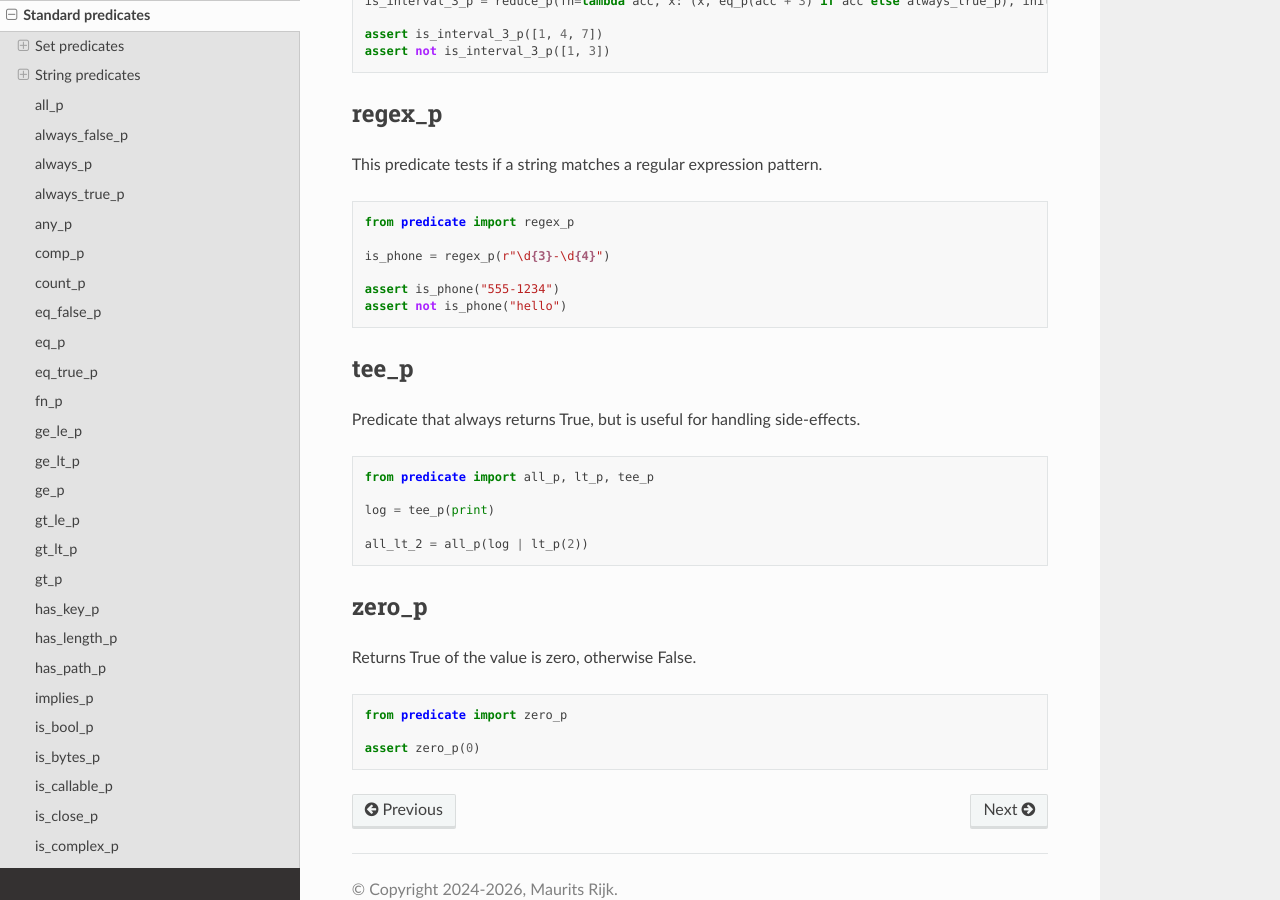
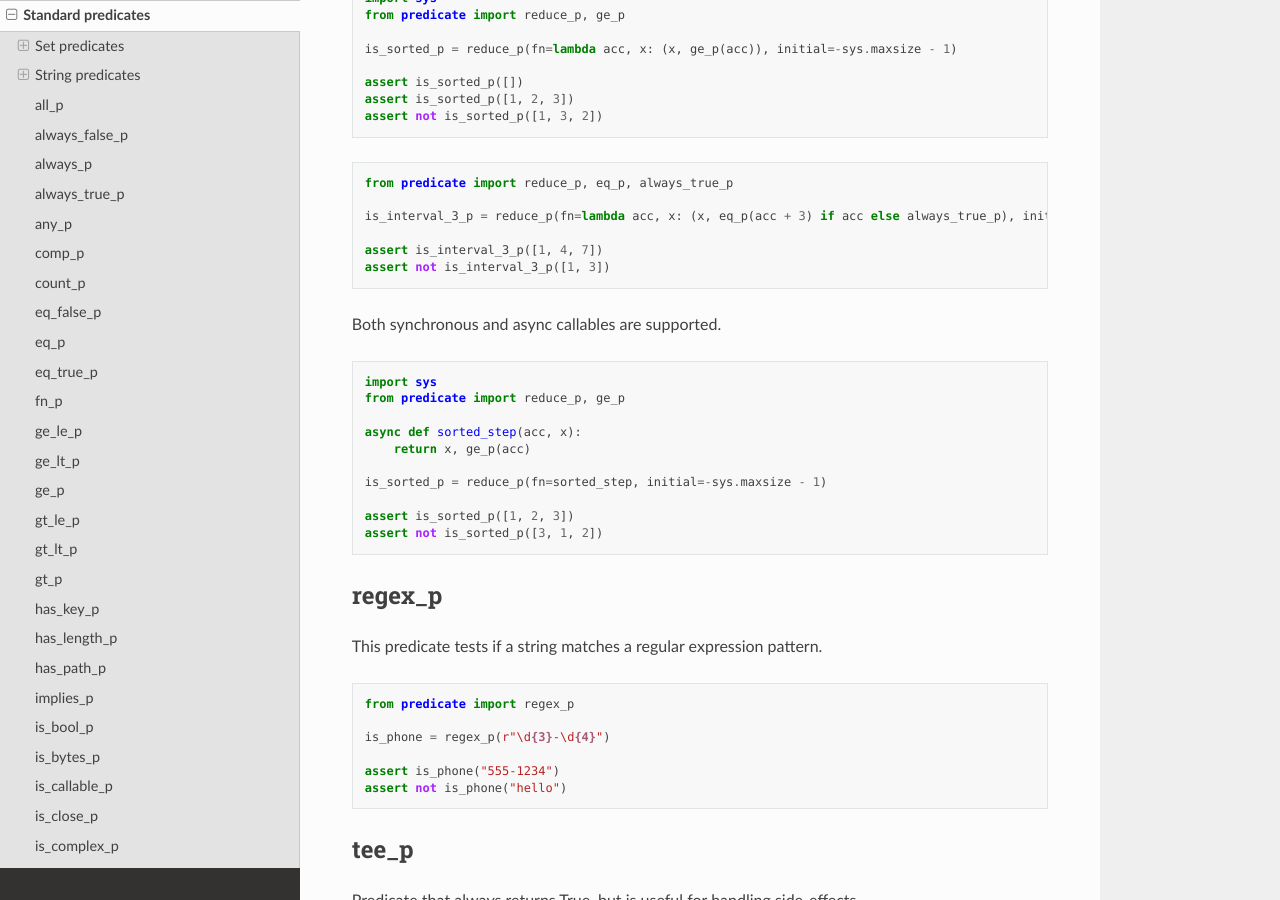
Before and after one commit to mrijk/py-predicate, a Sphinx documentation site: the page built from docs/standard_predicates.rst, in a window 1280 px wide and 900 px high, scrolled down 26437 px. Built offline with Sphinx 7.4.7 and the Read the Docs theme 3.1.0, drawn with Linux system fonts in a browser that asks for light colours; some of the changed text lies outside the part shown.

Commit message:
Update docs and changelog for async fn_p/reduce_p support
🤖 Created with help from [Claude Code](https://claude.com/claude-code)

```diff
--- a/docs/standard_predicates.rst
+++ b/docs/standard_predicates.rst
@@ -173,6 +173,18 @@ This predicate can be used to wrap any (lambda) function:
 
     assert not square_ge_2(1)
     assert square_ge_2(2)
+
+Both synchronous and async callables are supported.
+
+.. code-block:: python
+
+    from predicate import fn_p
+
+    async def is_positive(x: int) -> bool:
+        return x > 0
+
+    assert fn_p(is_positive)(5)
+    assert not fn_p(is_positive)(-1)
 
 ge_le_p
 -------
@@ -1172,6 +1184,21 @@ the iterable is empty.
     assert is_interval_3_p([1, 4, 7])
     assert not is_interval_3_p([1, 3])
 
+Both synchronous and async callables are supported.
+
+.. code-block:: python
+
+    import sys
+    from predicate import reduce_p, ge_p
+
+    async def sorted_step(acc, x):
+        return x, ge_p(acc)
+
+    is_sorted_p = reduce_p(fn=sorted_step, initial=-sys.maxsize - 1)
+
+    assert is_sorted_p([1, 2, 3])
+    assert not is_sorted_p([3, 1, 2])
+
 regex_p
 -------
 
```
Also changed, not shown: CHANGELOG.md (+1 -0 lines), 1 other file.
